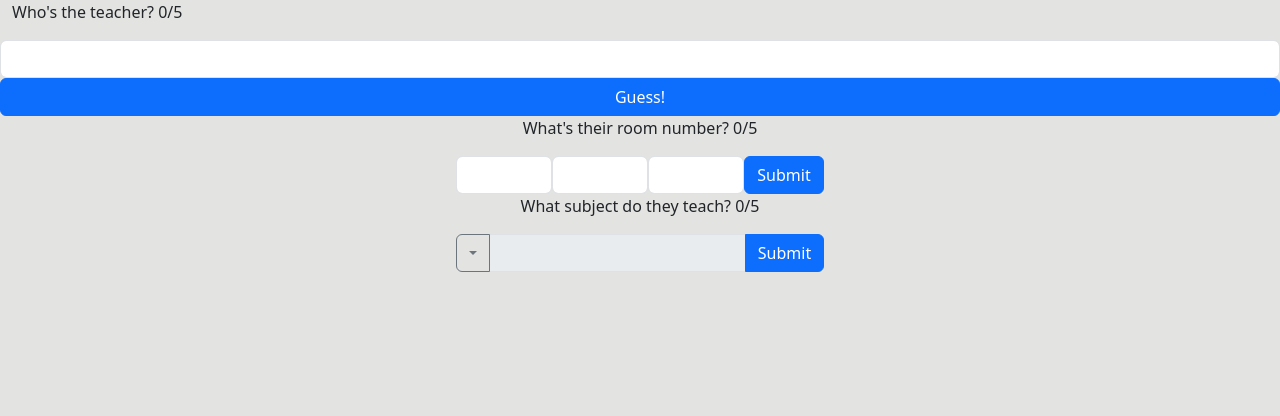
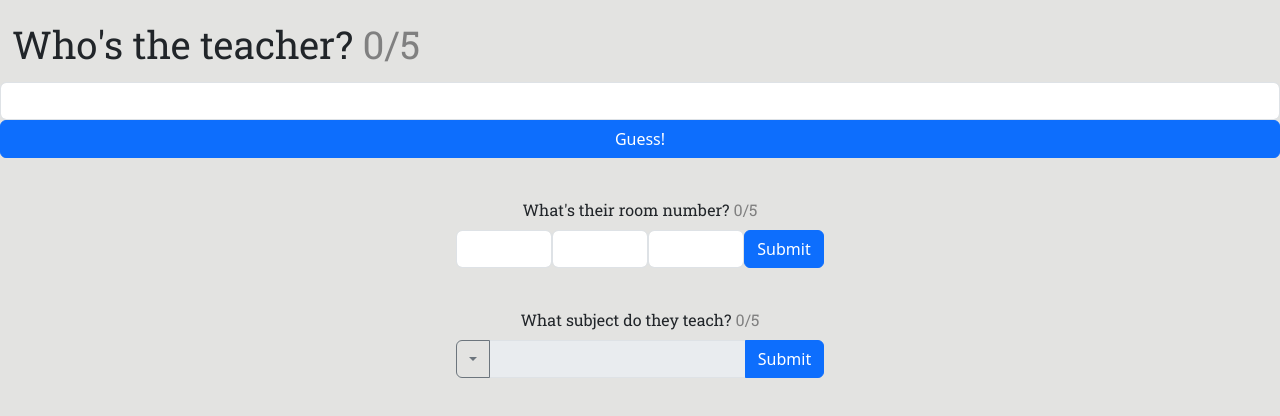
Before and after one commit to Safa-Karagoz/teacher-wordle, a React (Create React App) app: page /game in a window 1280 px wide. Shown: the top 416 px of the page. Built offline with nearby package versions, Linux system fonts and the light colour scheme.

Commit message:
made it look a bit nicer

```diff
--- a/src/css/Game.css
+++ b/src/css/Game.css
@@ -1,3 +1,5 @@
+@import url('https://fonts.googleapis.com/css2?family=Roboto+Slab:wght@300;400;500&display=swap');
+
 #numberInputs {
     display:flex;
     justify-content: center;
@@ -11,3 +13,28 @@
 #subject-box {
     width: fit-content!important;
 }
+
+.teacher-p {
+    margin-top: 2vh;
+    margin-bottom: 1vh;
+    font-family: 'Roboto Slab', serif;
+    font-size: 3vw;
+}
+
+.room-p {
+    margin-top: 2vh;
+    margin-bottom: 1vh;
+    font-family: 'Roboto Slab', serif;
+    font-size: 1rem;
+}
+
+.subject-p {
+    margin-top: 2vh;
+    margin-bottom: 1vh;
+    font-family: 'Roboto Slab', serif;
+    font-size: 1rem;
+}
+
+.count-p {
+    color: gray;
+}
--- a/src/pages/Game.jsx
+++ b/src/pages/Game.jsx
@@ -98,8 +98,9 @@ const Game = () => {
       }
       if(guessDigits.length < 3) {
         emptyDigit = true;
+        alert("please fill out all boxes")
       }
-      console.log(guessDigits);
+
       if(!emptyDigit) {
         addRoomCounter(roomCounter + 1)
         for (let i = 0; i < 3; i++) {
@@ -153,7 +154,7 @@ const Game = () => {
     <Container fluid>
 
       <Row>
-        <p>Who's the teacher? <span>{teacherCounter}/5</span></p>
+        <p className='teacher-p'>Who's the teacher? <span className='count-p'>{teacherCounter}/5</span></p>
         <Form.Group>
           <Row>
             <Form.Control type="text" className="teacherGuess" id='teacherGuess' />
@@ -162,8 +163,10 @@ const Game = () => {
         </Form.Group>
       </Row>
 
+      <br></br>
+
         <Col>
-            <p>What's their room number? <span>{roomCounter}/5</span></p>
+            <p className='room-p'>What's their room number? <span className='count-p'>{roomCounter}/5</span></p>
         </Col>
 
         <Col>
@@ -183,8 +186,10 @@ const Game = () => {
           </Row>
         </Col>
 
+        <br></br>
+
         <Col>
-            <p>What subject do they teach? <span>{subjectCounter}/5</span></p>
+            <p className='subject-p'>What subject do they teach? <span className='count-p'>{subjectCounter}/5</span></p>
         </Col>
 
         <Col id="subjects-dropdown">
@@ -194,15 +199,16 @@ const Game = () => {
                 variant="outline-secondary"
                 id="dropdown-button"
               >
+                <Dropdown.Item href="#" id="Guidance" onClick={() => changeInput("Guidance")}>Guidance</Dropdown.Item>
                 <Dropdown.Item href="#" id="Math" onClick={() => changeInput("Math")}>Math</Dropdown.Item>
-                <Dropdown.Item href="#" id="Guidance" onClick={() => changeInput("Guidance")}>Guidance</Dropdown.Item>
+                <Dropdown.Item href="#" id="English" onClick={() => changeInput("English")}>English</Dropdown.Item>
                 <Dropdown.Item href="#" id="History" onClick={() => changeInput("History")}>History</Dropdown.Item>
                 <Dropdown.Item href="#" id="World Language" onClick={() => changeInput("World Language")}>World Language</Dropdown.Item>
-                <Dropdown.Item href="#" onClick={() => changeInput("Math")}>Math</Dropdown.Item>
-                <Dropdown.Item href="#" onClick={() => changeInput("Guidance")}>Guidance</Dropdown.Item>
-                <Dropdown.Item href="#" onClick={() => changeInput("History")}>History</Dropdown.Item>
-                <Dropdown.Item href="#" onClick={() => changeInput("World Language")}>World Language</Dropdown.Item>
-                <Dropdown.Item href="#" onClick={() => changeInput("Guidance")}>Guidance</Dropdown.Item>
+                <Dropdown.Item href="#" id="Physics" onClick={() => changeInput("Physics")}>Physics</Dropdown.Item>
+                <Dropdown.Item href="#" id="Chemistry" onClick={() => changeInput("Chemistry")}>Chemistry</Dropdown.Item>
+                <Dropdown.Item href="#" id="Biology" onClick={() => changeInput("Biology")}>Physics</Dropdown.Item>
+                <Dropdown.Item href="#" id="Academy Study" onClick={() => changeInput("Academy Study")}>Academy Study</Dropdown.Item>
+                <Dropdown.Item href="#" id="PE" onClick={() => changeInput("PE")}>PE</Dropdown.Item>
               </DropdownButton>
               <Form.Control id="subject-box" disabled />
 
```
